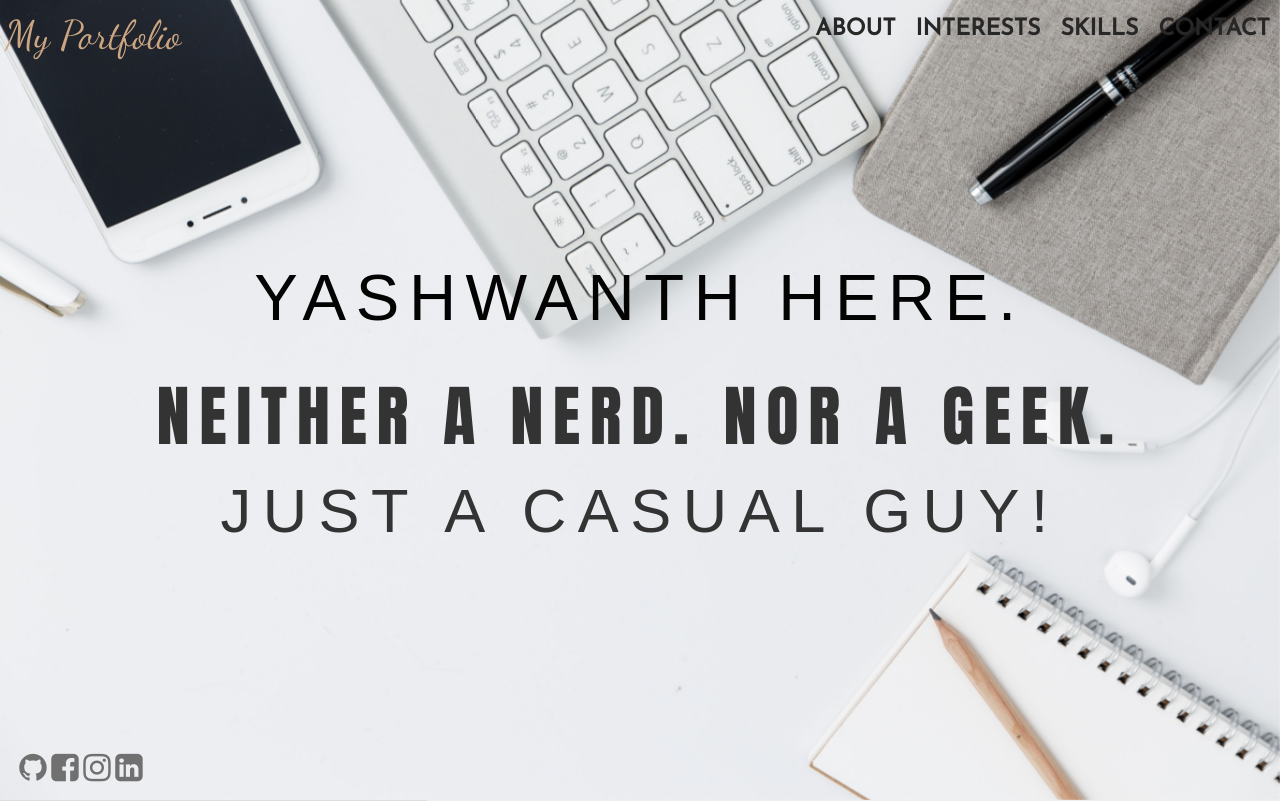
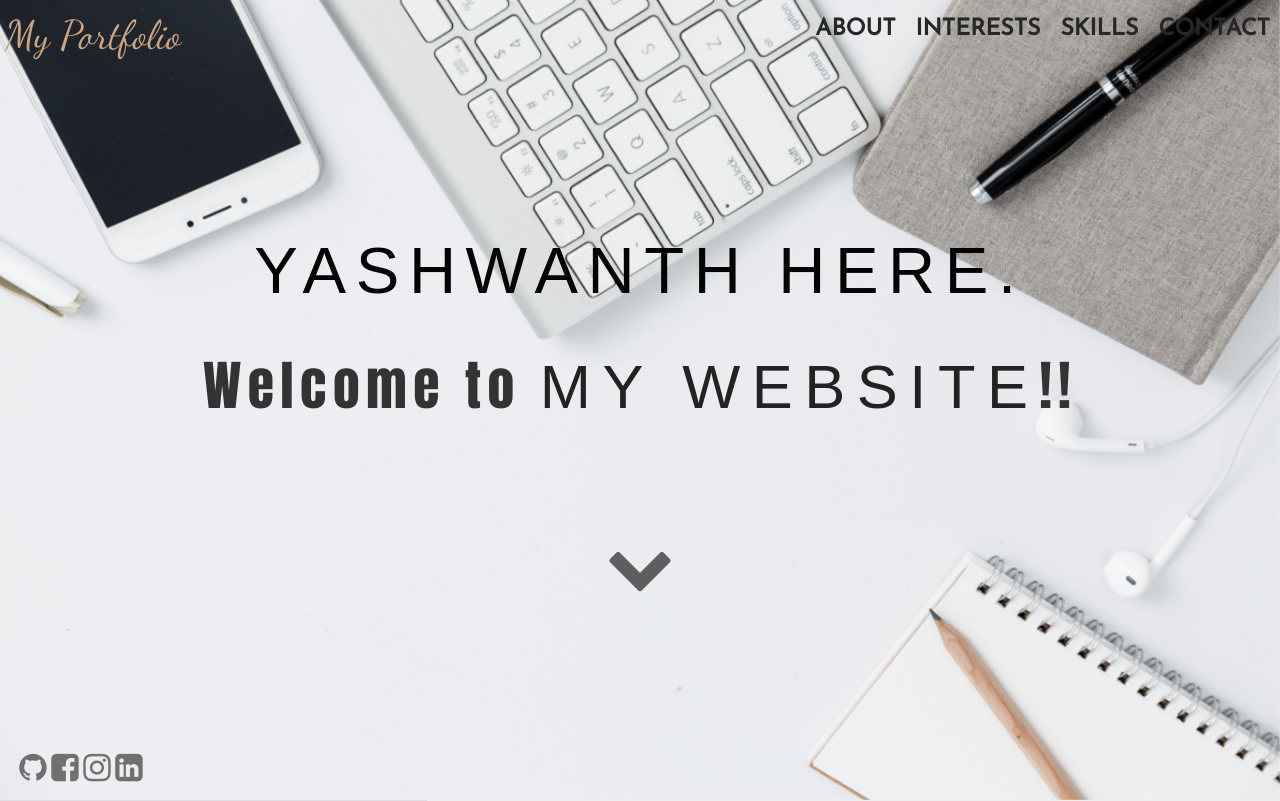
Before and after one commit to Yash-7/Yash-7.github.io, a PHP site: page / in a window 1280 px wide. Shown: the top 801 px of the page. Run offline with PHP 8.4, Linux system fonts and the light colour scheme; some libraries are stand-ins or nearby versions; some web fonts are replaced.

Commit message:
landing changes

```diff
--- a/index.html
+++ b/index.html
@@ -49,6 +49,9 @@
             $("#contbtn").click(function(e) {
                 scrollFunction(e,1600);
             });
+            $("#gotoabt").click(function(e){
+                scrollFunction(e,700);
+            })
         });
         var nav=function(){
             var x = document.getElementById("nav");
@@ -81,8 +84,8 @@
     </div>
     <div id="landing">
         <h2>YASHWANTH HERE.</h2>
-        <h1>NEITHER A NERD. NOR A GEEK.</h1>
-        <p>JUST A CASUAL GUY!</p>
+        <h1>Welcome to <span>MY WEBSITE</span>!!</h1>
+        <a class="fa fa-chevron-down" id="gotoabt" href="#about" title="Read more" style=" text-decoration: none;font-size:68px;cursor:pointer;margin-top:100px;color:rgb(94, 94, 94)"></a>
     </div>
     <div id="about" class="container-fluid">
         <div class="row">
--- a/index.js
+++ b/index.js
@@ -131,10 +131,9 @@ $(document).ready(function(){
     $(window).resize(function(){
         resize();
     })
-
+    $("#gotoabt").hover(function(){
+        $("#gotoabt").addClass('animated fadeOutDown').one(animationEnd, function(){
+            $("#gotoabt").removeClass('animated fadeOutDown')
+        });
+    })
 });
-var index=0;
-window.onload=function(){
-    index+=1;
-    console.log(index);
-}
--- a/styles.css
+++ b/styles.css
@@ -29,15 +29,15 @@
     opacity: 1;
 }
 #landing h1{
-    font-size:5.2vw;
+    font-size:4.2vw;
     font-family: 'Anton', sans-serif;
     color:rgb(51, 51, 51);
-    letter-spacing: 0.75vw;
+    letter-spacing: 0.50vw;
 }
-#landing p{
+#landing span{
     font-size:4.8vw;
     font-family: 'Francois One', sans-serif;
-    color:rgb(51, 51, 51);
+    color:rgb(34, 34, 34);
     letter-spacing: 0.9vw;
 }
 #landing h2{
@@ -105,11 +105,11 @@
     font-size: 20px !important;
 }
 .scrolled-nav a{
-    color:rgb(49, 46, 46) !important;
+    color:rgb(255, 184, 51) !important;
     font-weight: 600 !important;
 }
 .scrolled-nav a:hover{
-    color:rgb(255, 184, 51) !important;
+    color:rgb(49, 46, 46) !important;
 }
 @media screen and (max-width: 700px) {
     .topnav li {display: none;}
```
